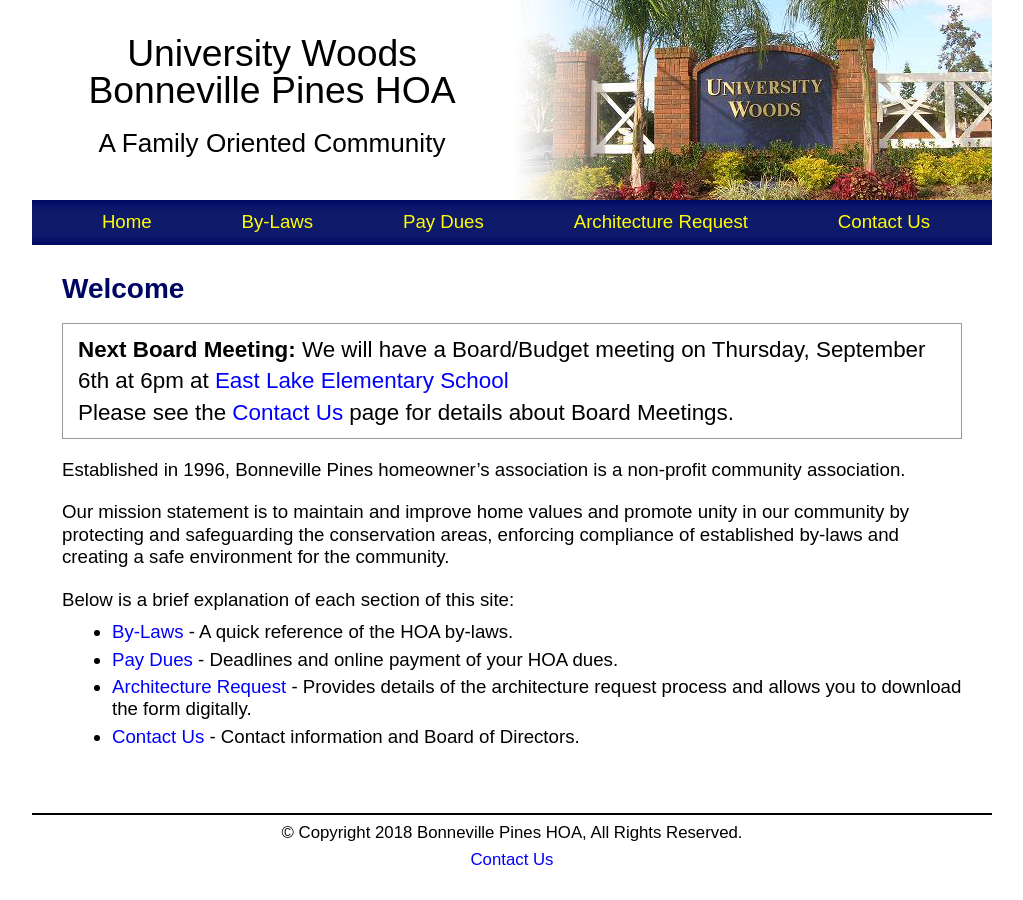
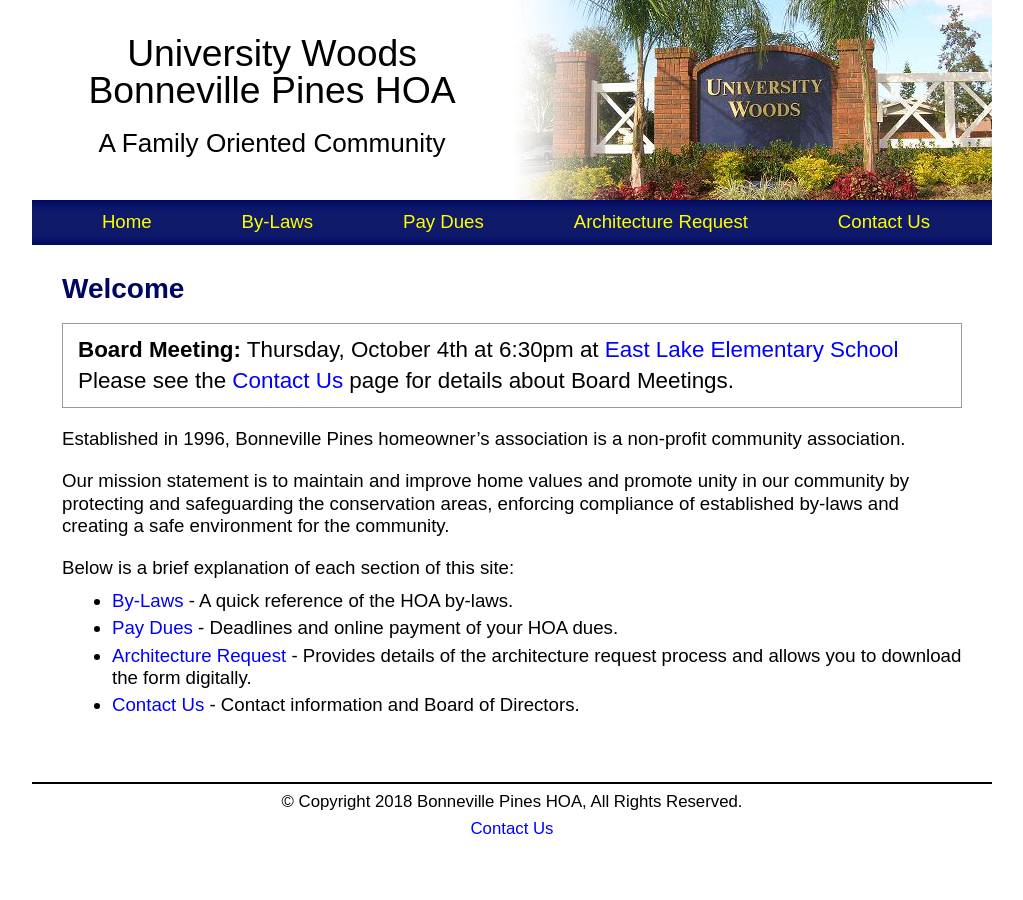
Before and after one commit to bphoa/website, a Jekyll site: the page built from index.md, in a window 1280 px wide. Shown: the whole page, without its empty margins (128-1151 px from the left). Built offline with Jekyll 4.4.1, drawn with Linux system fonts in a browser that asks for light colours.

Commit message:
Change date of board meeting to october 4th

```diff
--- a/index.md
+++ b/index.md
@@ -3,7 +3,7 @@ layout: page
 title: Welcome
 ---
 
-**Next Board Meeting:** We will have a Board/Budget meeting on Thursday, September 6th at 6pm at [East Lake Elementary School](https://goo.gl/maps/kSfyNSUFMPE2)\\
+**Board Meeting:** Thursday, October 4th at 6:30pm at [East Lake Elementary School](https://goo.gl/maps/kSfyNSUFMPE2)\\
 Please see the [Contact Us](contact) page for details about Board Meetings.
 {: .alert}
 
```
